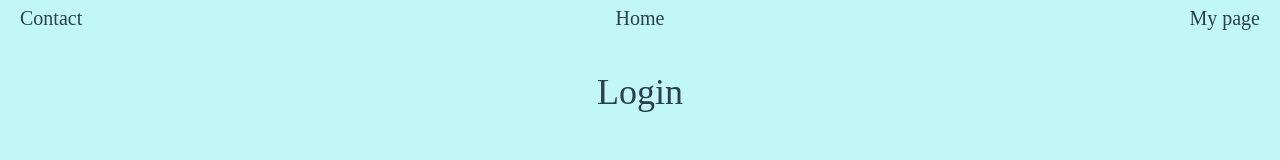
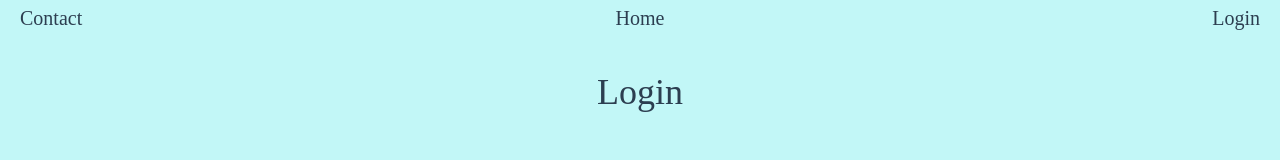
Before and after one commit to 0ArchLinux0/ToDiary-Revised, a Vue app: page /login in a window 1280 px wide. Shown: the top 160 px of the page. Built offline with nearby package versions, Linux system fonts and the light colour scheme; a web font is replaced by a local one; what v-calendar would draw is missing.

Commit message:
fix init state in vuex

```diff
--- a/src/vuex/AccountStore.js
+++ b/src/vuex/AccountStore.js
@@ -4,11 +4,11 @@ const AccountModule = {
   namespaced: true,
   state: {
     // userInfo: undefined,
-    userInfo: {
-      email: 'bluebluerize900@gmail.com',
-      nickname: 'Admin',
-      oid: '60a4c9f8708c73536cb73f49',
-    },
+    // userInfo: {
+    //   email: 'bluebluerize900@gmail.com',
+    //   nickname: 'Admin',
+    //   oid: '60a4c9f8708c73536cb73f49',
+    // },
     mobile: false,
     // oid, nickname, email
     userOid: undefined,
```
